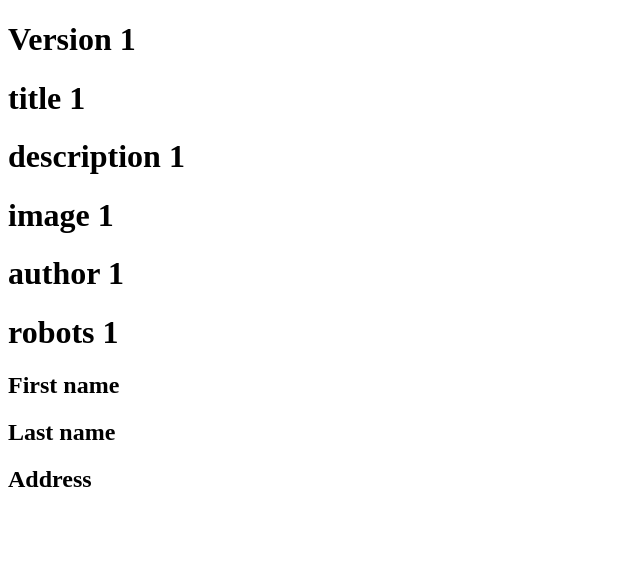
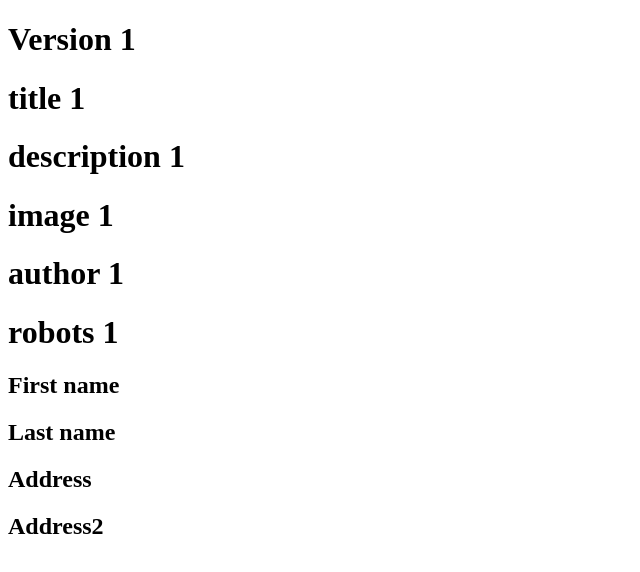
Before and after one commit to developerf03/test, a Nuxt app: page / in a window 1280 px wide. Shown: the top 572 px of the page, without its empty margins (0-640 px from the left). Built offline with nearby package versions, Linux system fonts and the light colour scheme.

Commit message:
Add Address2

```diff
--- a/app.vue
+++ b/app.vue
@@ -10,5 +10,6 @@
     <h2>First name</h2>
     <h2>Last name</h2>
     <h2>Address</h2>
+    <h2>Address2</h2>
   </div>
 </template>
```
